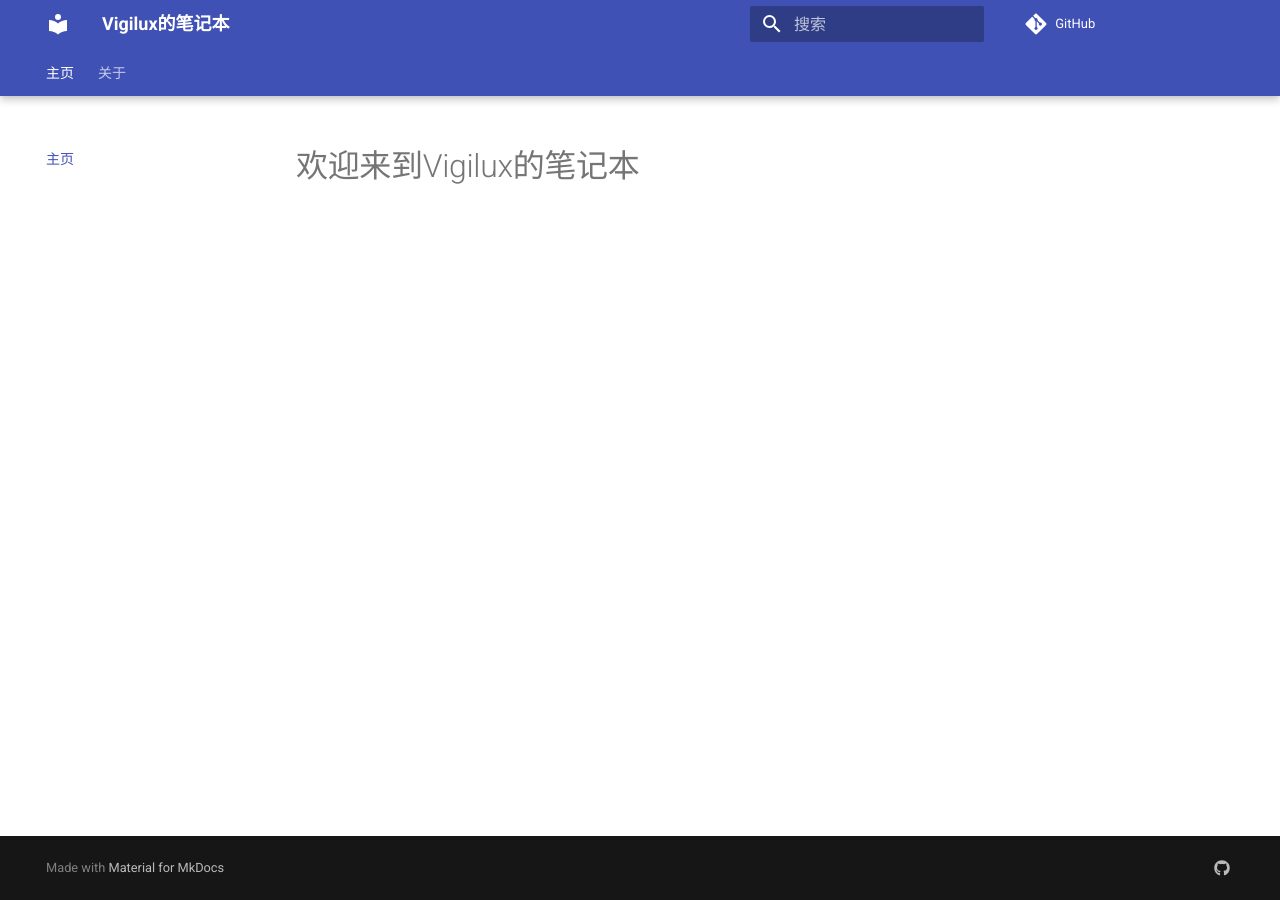
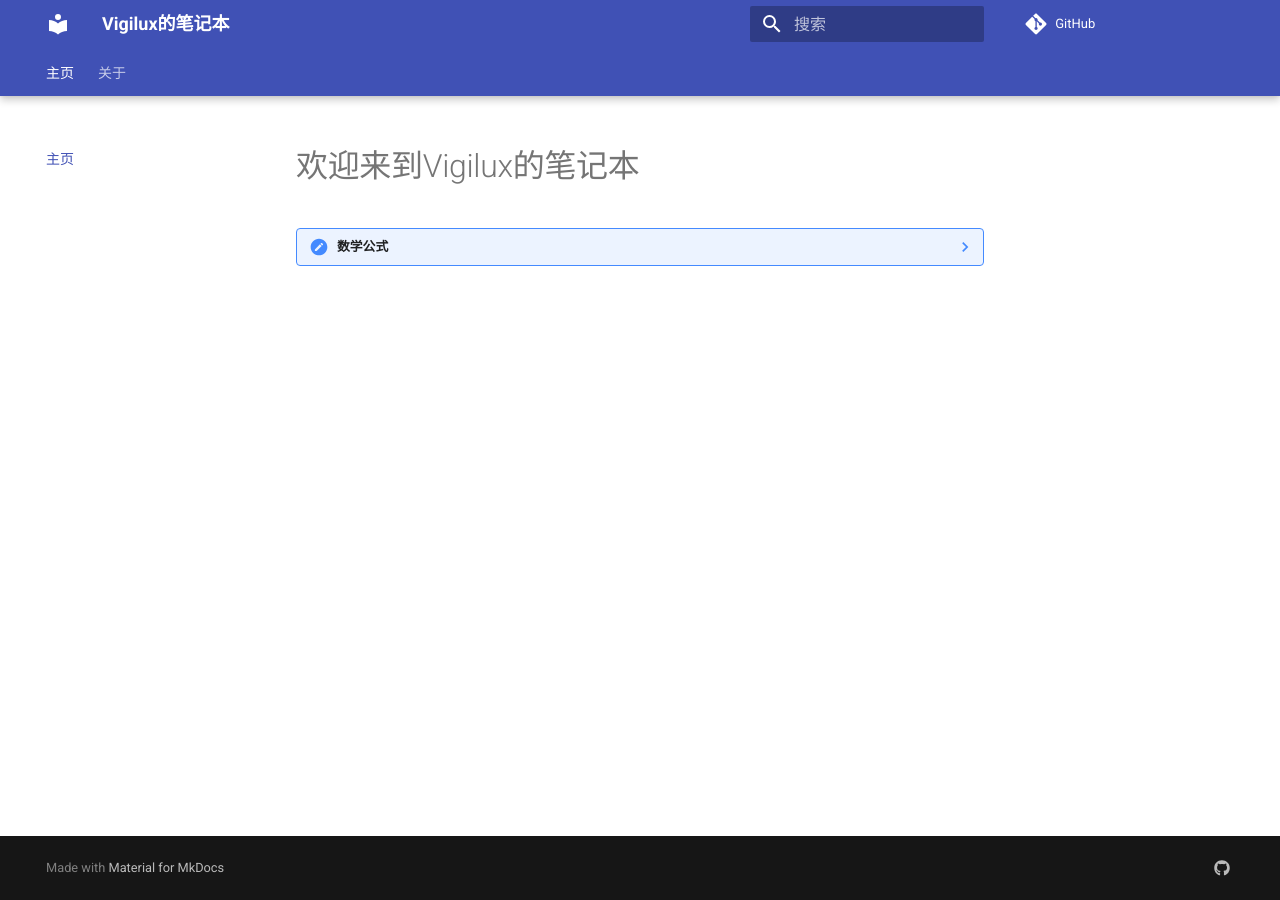
Before and after one commit to vigilux418/notebook, an MkDocs documentation site: the page built from docs/index.md, in a window 1280 px wide. Built offline with MkDocs 1.6.1 and Material for MkDocs 9.7.7, drawn with Linux system fonts in a browser that asks for light colours; comment, search, counter and statistics services are not loaded.

Commit message:
笔记更新

```diff
--- a/docs/index.md
+++ b/docs/index.md
@@ -1 +1,5 @@
 # 欢迎来到Vigilux的笔记本
+
+??? note highlight "数学公式"
+
+    暂时没有解决
```
Also changed, not shown: site/index.html, site/search/search_index.json.
